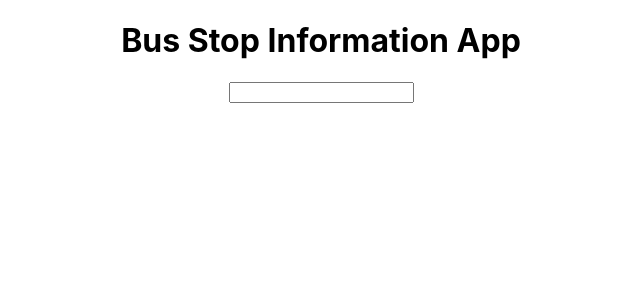
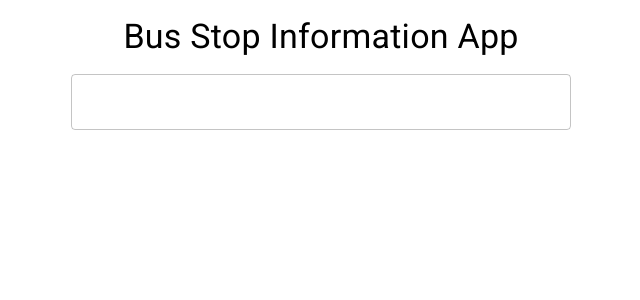
Before and after one commit to Heenkkk/bus-stop-info-app, a React (Create React App) app: page / in a window 1280 px wide. Shown: the top 300 px of the page, without its empty margins (319-959 px from the left). Built offline with nearby package versions, Linux system fonts and the light colour scheme.

Commit message:
Add Material-UI and fix styling of components

```diff
--- a/package.json
+++ b/package.json
@@ -5,6 +5,9 @@
   "dependencies": {
     "@apollo/client": "^3.6.6",
     "@apollo/react-hooks": "^4.0.0",
+    "@emotion/react": "^11.9.0",
+    "@emotion/styled": "^11.8.1",
+    "@mui/material": "^5.8.3",
     "@testing-library/jest-dom": "^5.16.4",
     "@testing-library/react": "^13.3.0",
     "@testing-library/user-event": "^14.2.0",
--- a/public/index.html
+++ b/public/index.html
@@ -3,6 +3,14 @@
   <head>
     <meta charset="utf-8" />
     <link rel="icon" href="%PUBLIC_URL%/favicon.ico" />
+    <link
+      rel="stylesheet"
+      href="https://fonts.googleapis.com/css?family=Roboto:300,400,500,700&display=swap"
+    />
+    <link
+      rel="stylesheet"
+      href="https://fonts.googleapis.com/icon?family=Material+Icons"
+    />
     <meta name="viewport" content="width=device-width, initial-scale=1" />
     <meta name="theme-color" content="#000000" />
     <meta
--- a/src/App.tsx
+++ b/src/App.tsx
@@ -3,6 +3,7 @@ import StopsList from './components/StopsList';
 import { useEffect, useState } from 'react';
 import StopInformation from './components/StopInformation';
 import { BrowserRouter as Router, Routes, Route } from 'react-router-dom';
+import { Box, TextField, Typography } from '@mui/material';
 
 const App = () => {
   const [searchText, setSearchText] = useState('');
@@ -14,23 +15,25 @@ const App = () => {
   }, [searchText]);
 
   return (
-    <div className="content">
-      <h1 style={{ textAlign: 'center' }}>Bus Stop Information App</h1>
+    <Box className="content">
+      <Typography variant="h4" sx={{ textAlign: 'center', m: 1 }}>
+        Bus Stop Information App
+      </Typography>
       <Router>
         <Routes>
           <Route
             path="/"
             element={
               <>
-                <input
-                  type="text"
-                  name="search"
+                <TextField
+                  id="search-stops"
                   value={searchText}
                   onChange={(event) => {
                     event.preventDefault();
                     setSearchText(event.target.value);
                   }}
-                  style={{ display: 'block', margin: '0 auto' }}
+                  sx={{ my: 1 }}
+                  fullWidth
                 />
                 <StopsList
                   stops={data?.stops}
@@ -43,7 +46,7 @@ const App = () => {
           <Route path="/:stopId" element={<StopInformation />} />
         </Routes>
       </Router>
-    </div>
+    </Box>
   );
 };
 
--- a/src/components/StopsList.tsx
+++ b/src/components/StopsList.tsx
@@ -1,6 +1,14 @@
 import { ApolloError } from '@apollo/client';
 import { SimpleStopType } from '../queries';
 import { Link } from 'react-router-dom';
+import {
+  List,
+  ListItem,
+  ListItemText,
+  Divider,
+  Box,
+  Typography,
+} from '@mui/material';
 
 const StopsList = ({
   stops,
@@ -20,14 +28,52 @@ const StopsList = ({
   }
 
   return (
-    <div>
+    <List sx={{ width: 1 }}>
       {stops &&
         stops.map((stop) => (
-          <Link key={stop.gtfsId} to={stop.gtfsId}>
-            <h4>{stop.name}</h4>
-          </Link>
+          <Box key={stop.gtfsId}>
+            <ListItem
+              key={stop.gtfsId}
+              button
+              component={Link}
+              to={stop.gtfsId}
+            >
+              <ListItemText
+                primary={stop.name}
+                secondary={
+                  <Box display="grid" gridTemplateColumns={'repeat(12, 1fr)'}>
+                    <Typography
+                      gridColumn={'span 6'}
+                      component="span"
+                      variant="body2"
+                      color="text.secondary"
+                    >
+                      Description: {stop.desc}
+                    </Typography>
+                    <Typography
+                      gridColumn={'span 4'}
+                      component="span"
+                      variant="body2"
+                      color="text.secondary"
+                    >
+                      Code: {stop.code}
+                    </Typography>
+                    <Typography
+                      gridColumn={'span 2'}
+                      component="span"
+                      variant="body2"
+                      color="text.secondary"
+                    >
+                      Zone: {stop.zoneId}
+                    </Typography>
+                  </Box>
+                }
+              />
+            </ListItem>
+            <Divider />
+          </Box>
         ))}
-    </div>
+    </List>
   );
 };
 
--- a/src/index.css
+++ b/src/index.css
@@ -13,6 +13,7 @@ code {
 }
 
 .content {
-  max-width: 600px;
+  max-width: 500px;
   margin: auto;
+  padding: 8px;
 }
--- a/src/queries.ts
+++ b/src/queries.ts
@@ -18,6 +18,7 @@ export interface SimpleStopType {
   gtfsId: string;
   name: string;
   code: string;
+  zoneId: string;
   desc: string;
 }
 
@@ -31,8 +32,6 @@ export const GET_STOPS = gql`
       gtfsId
       name
       code
-      lat
-      lon
       zoneId
       desc
     }
```
Also changed, not shown: 1 other file (tests, documents, lock files or other folders).
